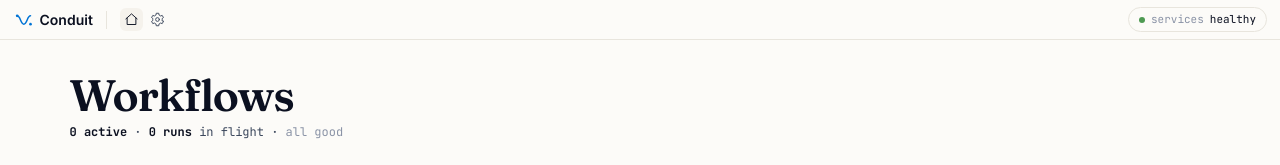
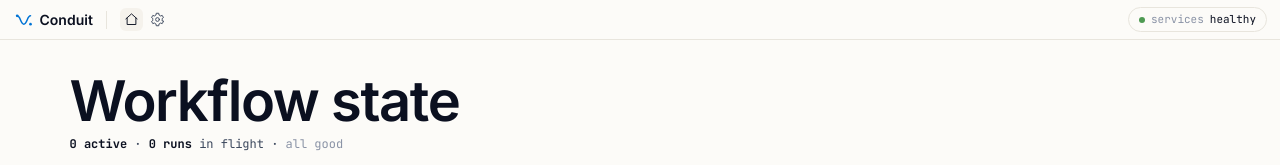
Before and after one commit to aklisofiane/Conduit, a React (Vite) app in the folder apps/web/: page / in a window 1280 px wide. Shown: the top 165 px of the page. Built offline with nearby package versions, Linux system fonts and the light colour scheme; no server answers.

Commit message:
fix(web): update landing workflow heading

```diff
--- a/apps/web/src/pages/HomePage.tsx
+++ b/apps/web/src/pages/HomePage.tsx
@@ -30,10 +30,10 @@ export function HomePage() {
     <div className="mx-auto flex w-full max-w-[1180px] flex-col gap-8 px-6 pb-16 pt-10">
       <section className="flex flex-col gap-2">
         <h1
-          className="text-[44px] font-semibold leading-none tracking-tight text-[var(--color-text)]"
-          style={{ fontFamily: 'var(--font-serif)', fontVariantLigatures: 'none' }}
+          className="text-[56px] font-semibold leading-none tracking-tight text-[var(--color-text)]"
+          style={{ fontFamily: 'var(--font-sans)', fontVariantLigatures: 'none' }}
         >
-          Workflows
+          Workflow state
         </h1>
         <div className="font-mono text-[12px] text-[var(--color-text-2)]">
           <b className="text-[var(--color-text)]">{activeCount} active</b> ·{' '}
```
